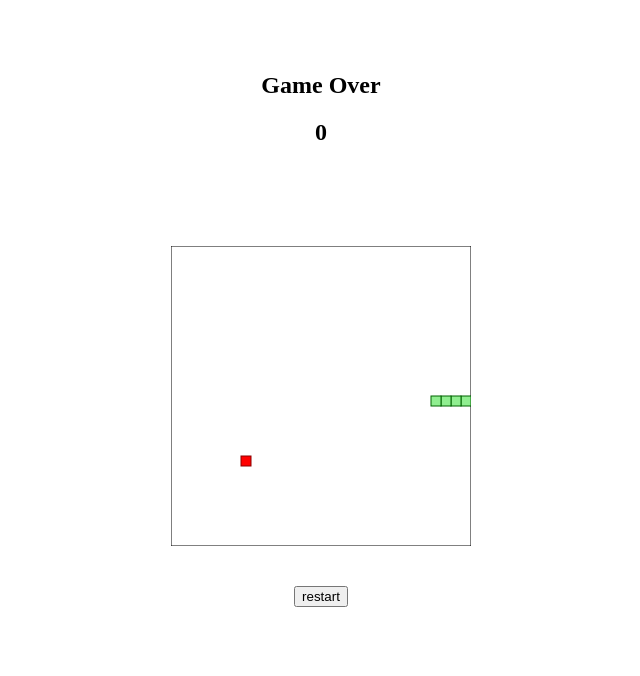
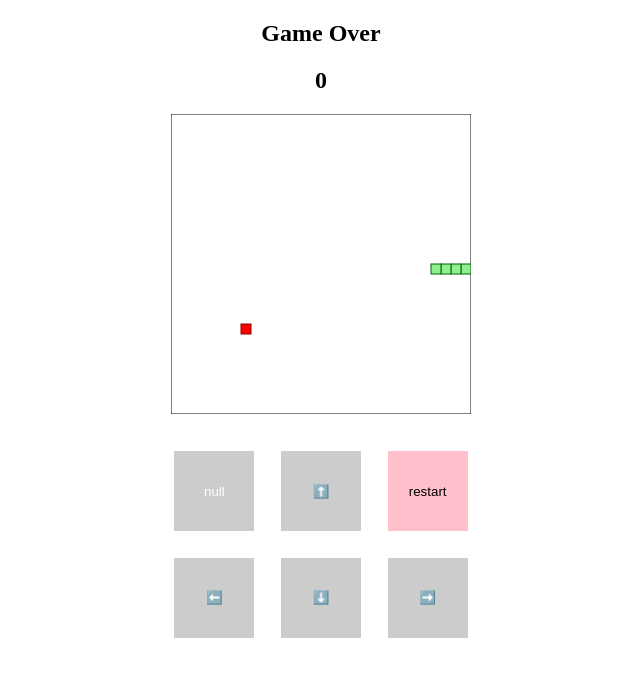
Before and after one commit to luogao/canvas-learning, a website with bundled scripts: page snake-game/index.html in a window 1280 px wide. Shown: the whole page, without its empty margins (319-959 px from the left). Built offline with nearby package versions, Linux system fonts and the light colour scheme.

Commit message:
add button control

```diff
--- a/snake-game/index.css
+++ b/snake-game/index.css
@@ -12,7 +12,6 @@ body {
 }
 
 .welcome {
-  margin-top: 3em;
   text-align: center;
 }
 
@@ -20,13 +19,62 @@ body {
   text-align: center;
 }
 
-#restart{
-  margin-top: 3em;
-}
 .game-container {
   display: flex;
-  margin-top: 5em;
   align-items: center;
   justify-content: center;
   flex-direction: column;
 }
+
+.game-control-container {
+  margin-top: 1.5em;
+  display: grid;
+  justify-content: center;
+  -webkit-tap-highlight-color: rgba(0, 0, 0, 0);
+}
+
+.game-control-container button {
+  width: 6em;
+  height: 6em;
+  border: none;
+  background: #ccc;
+  color: #fff;
+  outline: none;
+  margin: 1em;
+  user-select: none;
+}
+
+.up {
+  grid-column: 2;
+  grid-row: 1;
+}
+
+.down {
+  grid-column: 2;
+  grid-row: 2;
+}
+
+.left {
+  grid-column: 1;
+  grid-row: 2;
+}
+
+.right {
+  grid-column: 3;
+  grid-row: 2;
+}
+
+#restart {
+  background: pink;
+  color: black;
+  grid-column: 3;
+  grid-row: 1;
+}
+.none{
+  grid-column: 1;
+  grid-row: 1;
+}
+
+.game-control-container button:active {
+  opacity: .8;
+}
--- a/snake-game/index.html
+++ b/snake-game/index.html
@@ -3,7 +3,7 @@
 
 <head>
   <meta charset="UTF-8">
-  <meta name="viewport" content="width=device-width, initial-scale=1.0">
+  <meta name="viewport" content="width=device-width, initial-scale=1.0, maximum-scale=1.0, minimum-scale=1.0, user-scalable=0">
   <meta http-equiv="X-UA-Compatible" content="ie=edge">
   <title>Snake Game Demo</title>
 </head>
@@ -15,7 +15,15 @@
   </div>
   <div class="game-container">
     <canvas id="gameCanvas" width="300" height="300"></canvas>
+  </div>
+
+  <div class="game-control-container">
+    <button class="none">null</button>
     <button id="restart">restart</button>
+    <button class="up" data-key-code="38">⬆️</button>
+    <button class="down" data-key-code="40">⬇️</button>
+    <button class="left" data-key-code="37">⬅️</button>
+    <button class="right" data-key-code="39">➡️</button>
   </div>
   <script src="./index.js"></script>
 </body>
--- a/snake-game/index.js
+++ b/snake-game/index.js
@@ -12,6 +12,8 @@ const UP_KEY = 38
 const DOWN_KEY = 40
 
 const gameCavans = document.getElementById('gameCanvas')
+const controlBtns = document.querySelector('.game-control-container')
+
 const W = gameCavans.width
 const H = gameCavans.height
 const ctx = gameCavans.getContext('2d')
@@ -150,9 +152,21 @@ const start = function () {
 
 }
 
+controlBtns.addEventListener('click', (e) => {
+  if (e.target.dataset.keyCode) {
+    const event = {
+      keyCode: parseInt(e.target.dataset.keyCode, 10)
+    }
+    changeDirection(event)
+  }
+  e.preventDefault()
+})
+
+document.body.addEventListener('touchstart', function () { });
 document.addEventListener('keydown', changeDirection)
 document.getElementById('restart').addEventListener('click', () => {
   console.log('restart')
+  window.location.reload()
 }, false)
 createFood()
 start()
```
